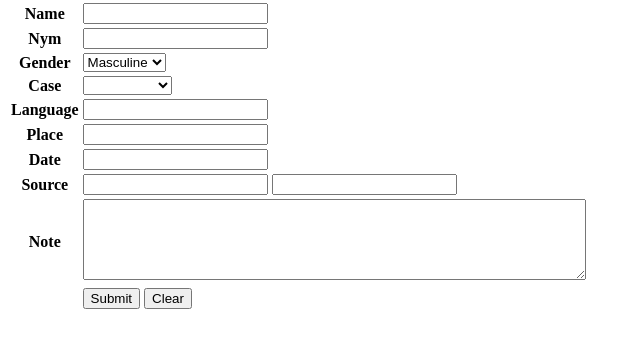
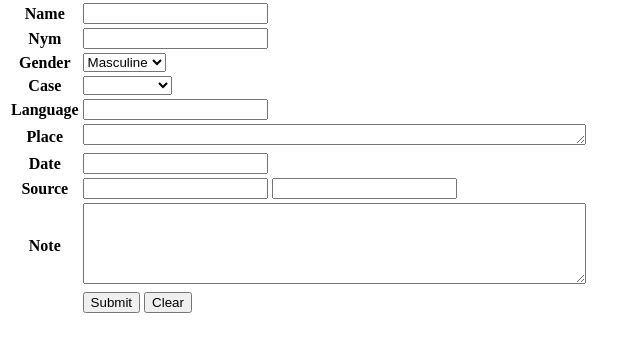
Before and after one commit to uckelman/dmnes-site, a Flask app: template editor/templates/vnf.html in a window 1280 px wide. Shown: the part 26-378 px from the top of the page, without its empty margins (0-640 px from the left). Run offline with Flask 2, Linux system fonts and the light colour scheme; the template is opened without the code that fills it, so the values that code supplies are empty; parts of the project's set-up code (start-up, migrations or seed data) failed here and were passed over.

Commit message:
Switched place to a textarea, since it can potentially contain a longish XML fragment.

```diff
--- a/editor/templates/vnf.html
+++ b/editor/templates/vnf.html
@@ -66,7 +66,7 @@
           <label for="place">Place</label>
         </th>
         <td>
-          <input id="place" name="place" type="text" size=""/>
+          <textarea id="place" name="place" cols="60" rows="1"></textarea>
         </td>
       </tr>
       <tr>
```
